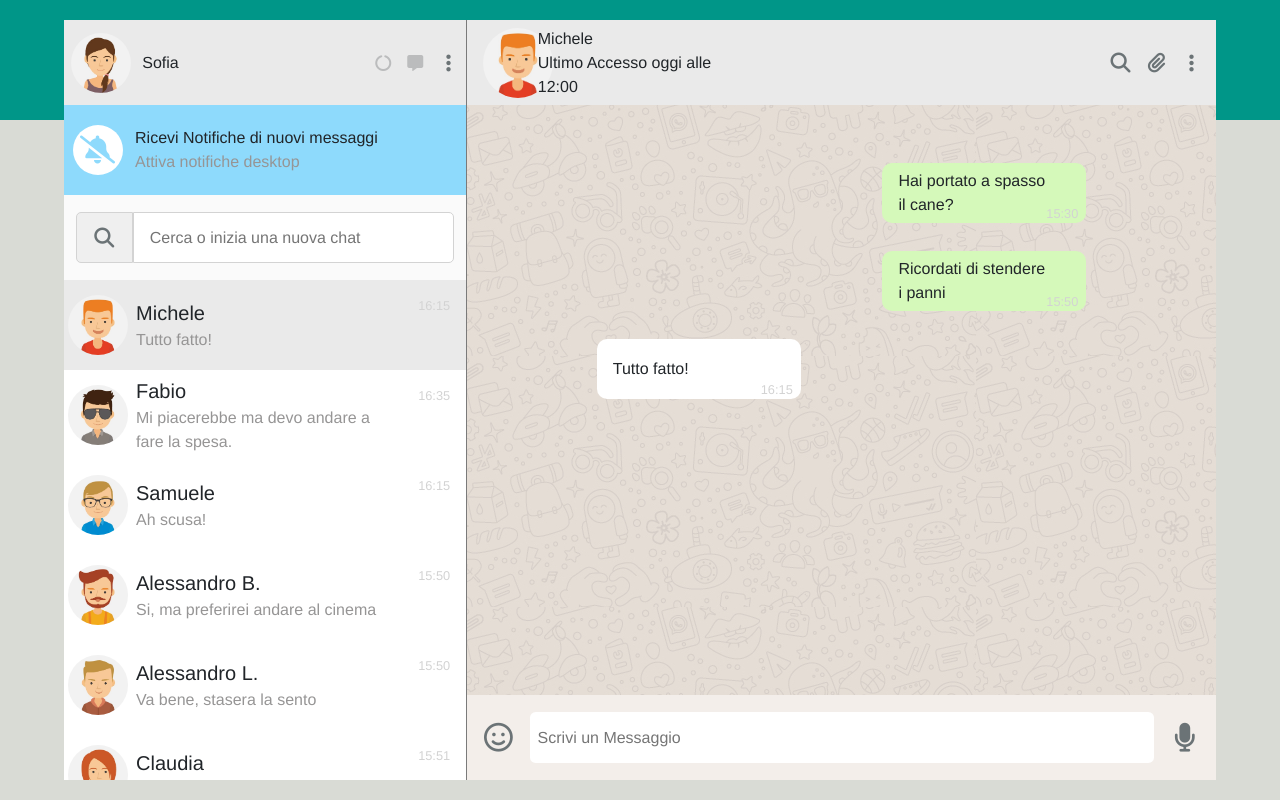
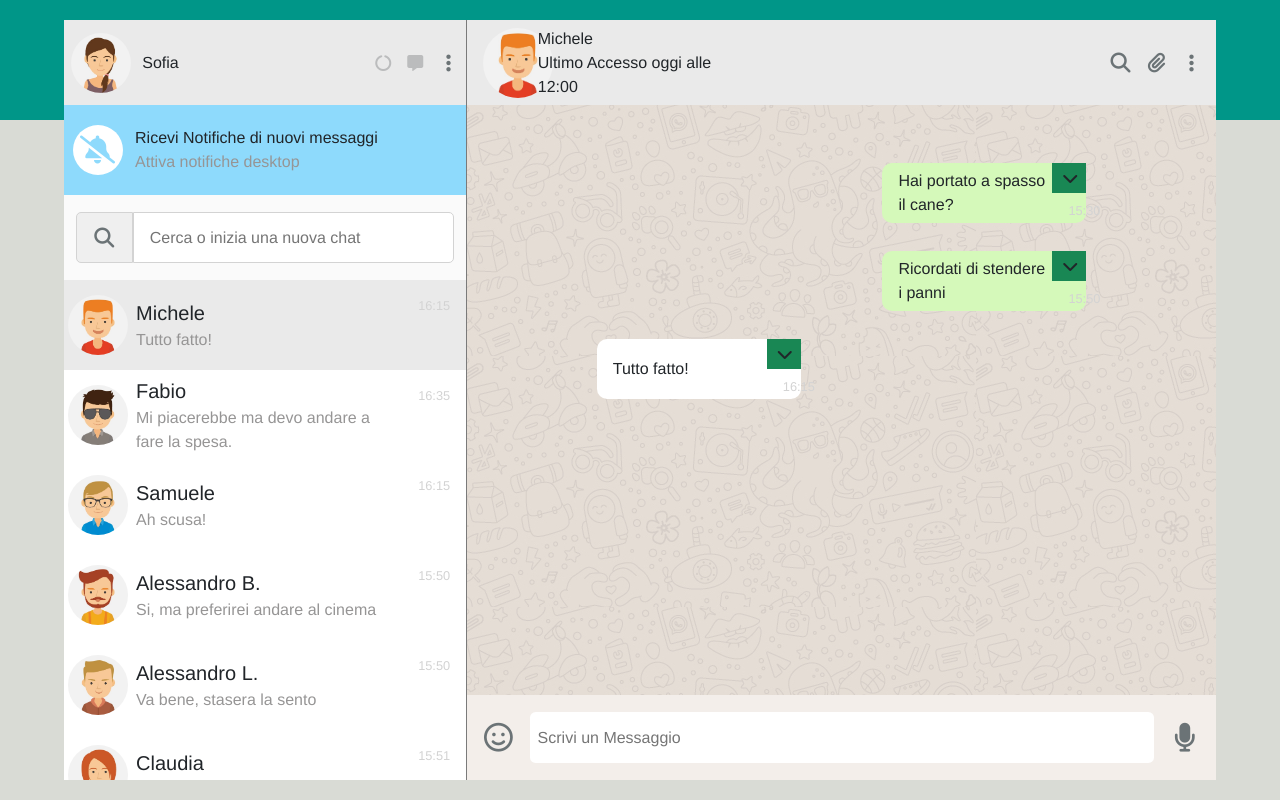
Before and after one commit to 78741722Ale/vue-boolzapp, a plain HTML site: page index.html in a window 1280 px wide. Drawn offline with nearby package versions, Linux system fonts and the light colour scheme.

Commit message:
implementazione del dropdown menu (milestone 5)

```diff
--- a/index.html
+++ b/index.html
@@ -135,8 +135,11 @@
                                 <span class="ps-3">{{message.message}}</span>
                             </div>
                             <!-- Ora Messaggio Received -->
-                            <div class="col-2 h-100 d-flex justify-content-end align-items-end">
-                                <span class="fs_sm pt-2 pe-2">{{message.date.slice(10,16)}}</span>
+                            <div class="col-2 h-100 d-flex justify-content-end align-items-end flex-column">
+                                <!-- Qui ci va il drop-down -->
+                                <div class="col-12 h-50 bg-success d-flex align-items-center justify-content-end"><i class="fa-solid pe-2 fa-chevron-down"></i>  </div>
+                                <!-- Questo è l'orario del messaggio -->
+                                <span class="fs_sm h-50 col-12 pt-2 ps-3">{{message.date.slice(10,16)}}</span>
                             </div>
                         </div>
                     </div>
```
